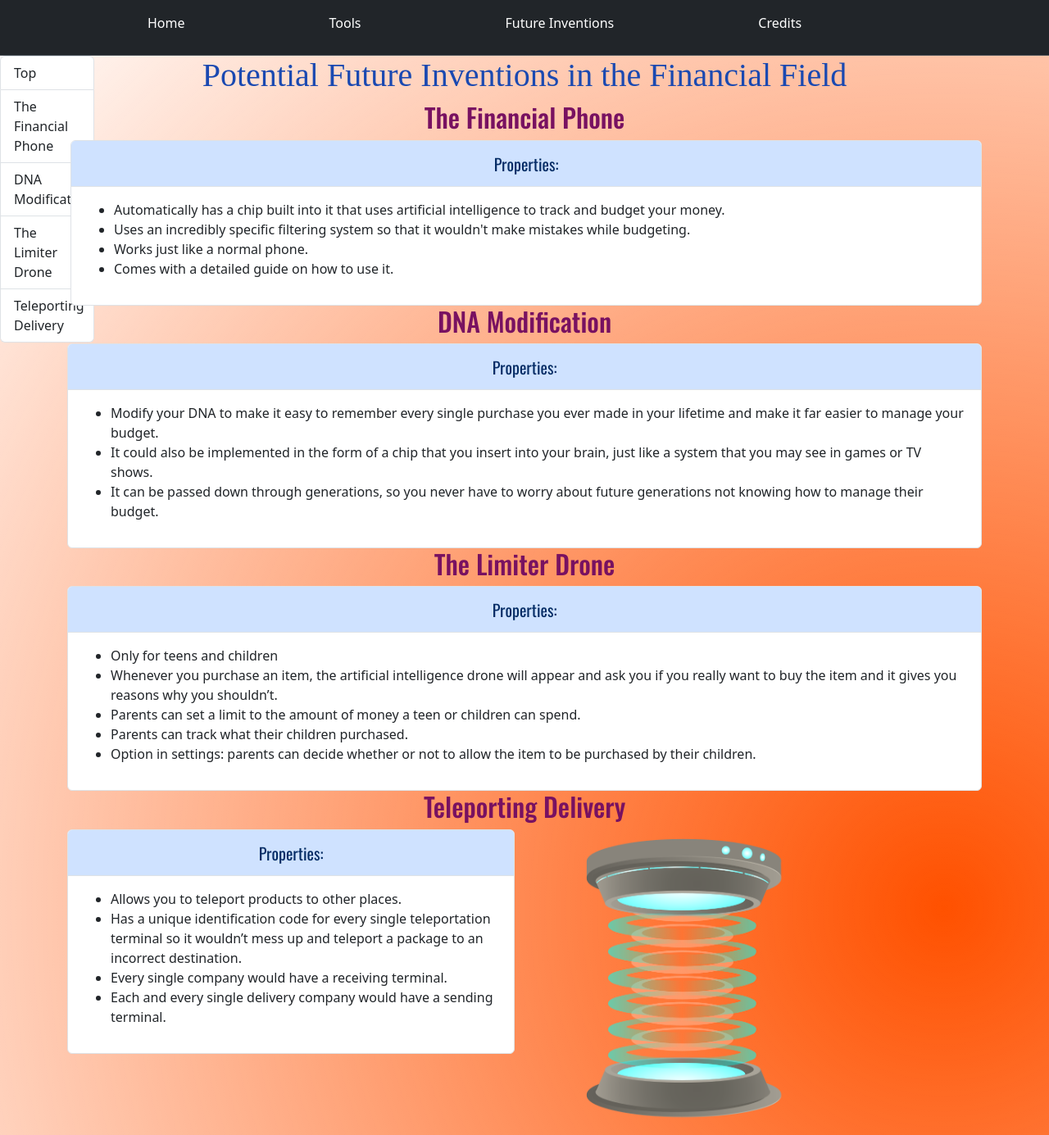
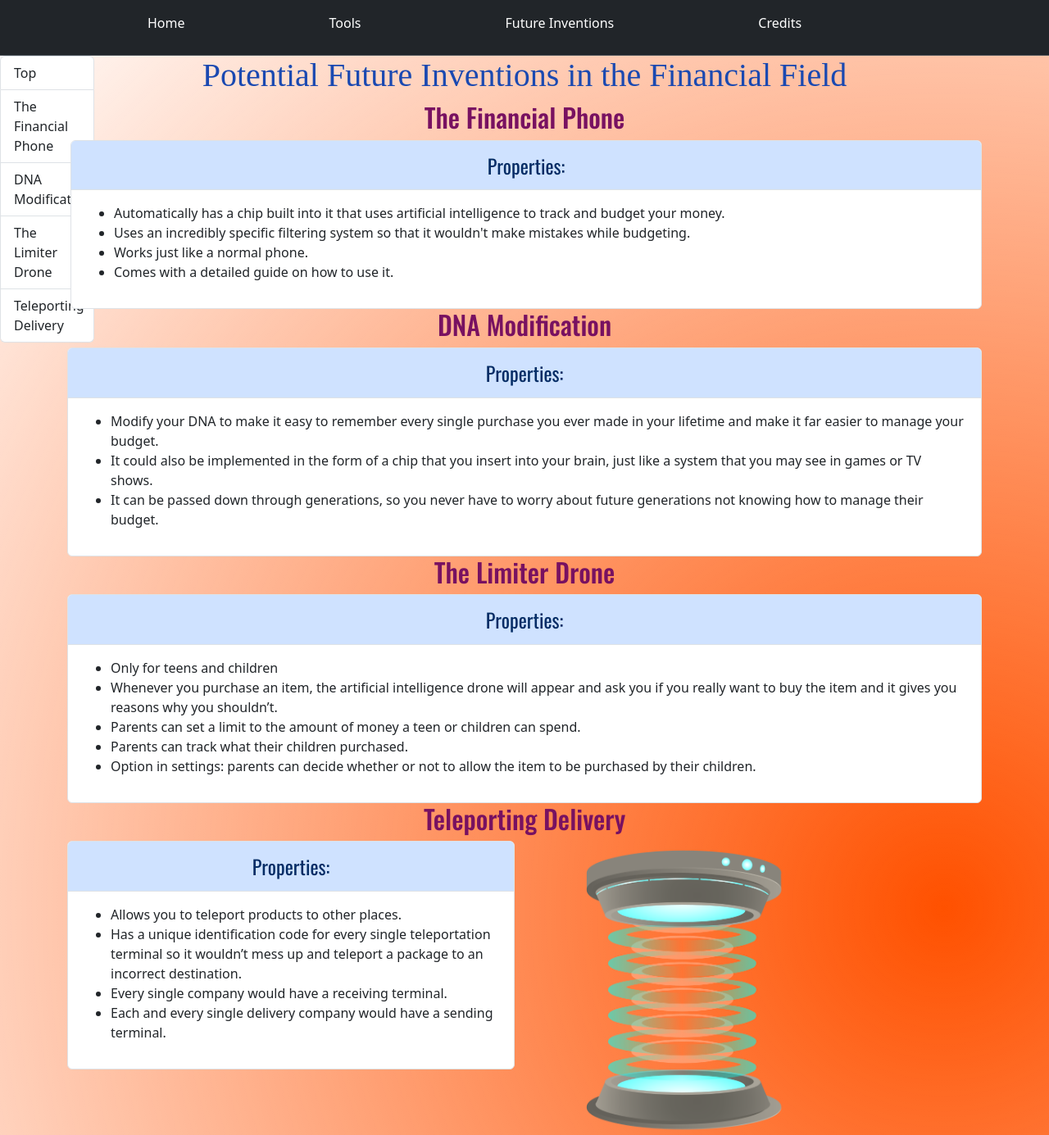
Before and after one commit to williaml4292/sep-10-freedom-project, a Jekyll site: the page built from _posts/2025-04-27-Future-Inventions.html, in a window 1280 px wide and 1385 px high. Shown: the whole window at 82% size. Built offline with Jekyll 4.4.1, drawn with Linux system fonts in a browser that asks for light colours; some web fonts are replaced.

Commit message:
Revert "revert this"
This reverts commit 708c14239e426ea53e449c8bca59c89ab036a016.

```diff
--- a/_posts/2025-04-27-Future-Inventions.html
+++ b/_posts/2025-04-27-Future-Inventions.html
@@ -6,7 +6,7 @@ category: future
     z-index:0;
   }
   .accordion-button{
-    font-size:20px !important;
+    font-size:24px !important;
   }
      .scrollspy{
       margin-top:20vw;
```
